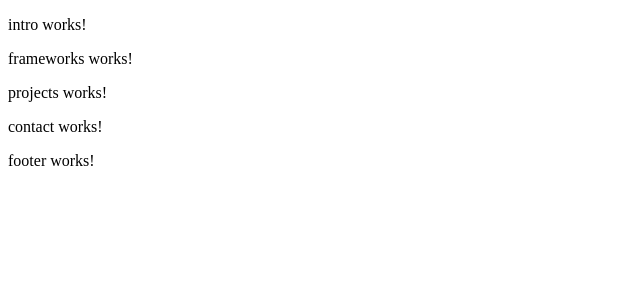
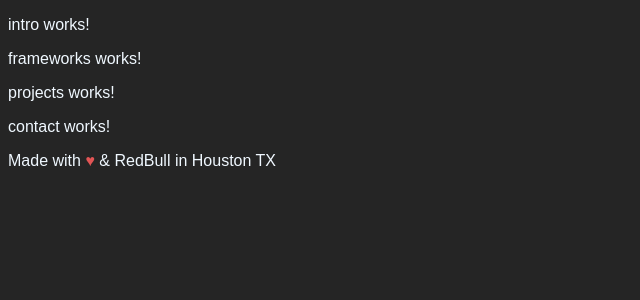
Before and after one commit to bobbypinard/Personal-website, an Angular app: page / in a window 1280 px wide. Shown: the top 300 px of the page, without its empty margins (0-640 px from the left). Built offline with nearby package versions, Linux system fonts and the light colour scheme.

Commit message:
Footer done

```diff
--- a/src/app/components/footer/footer.component.css
+++ b/src/app/components/footer/footer.component.css
@@ -0,0 +1,3 @@
+span {
+    color: #e25555;
+}
--- a/src/app/components/footer/footer.component.html
+++ b/src/app/components/footer/footer.component.html
@@ -1 +1,3 @@
-<p>footer works!</p>
+<footer>
+    Made with <span>&#9829;</span> &amp; RedBull in Houston TX
+</footer>
--- a/src/styles.css
+++ b/src/styles.css
@@ -1 +1,6 @@
 /* You can add global styles to this file, and also import other style files */
+body {
+    background-color: rgb(37, 37, 37);
+    color: aliceblue;
+    font-family: Arial, Helvetica, sans-serif;
+}
```
